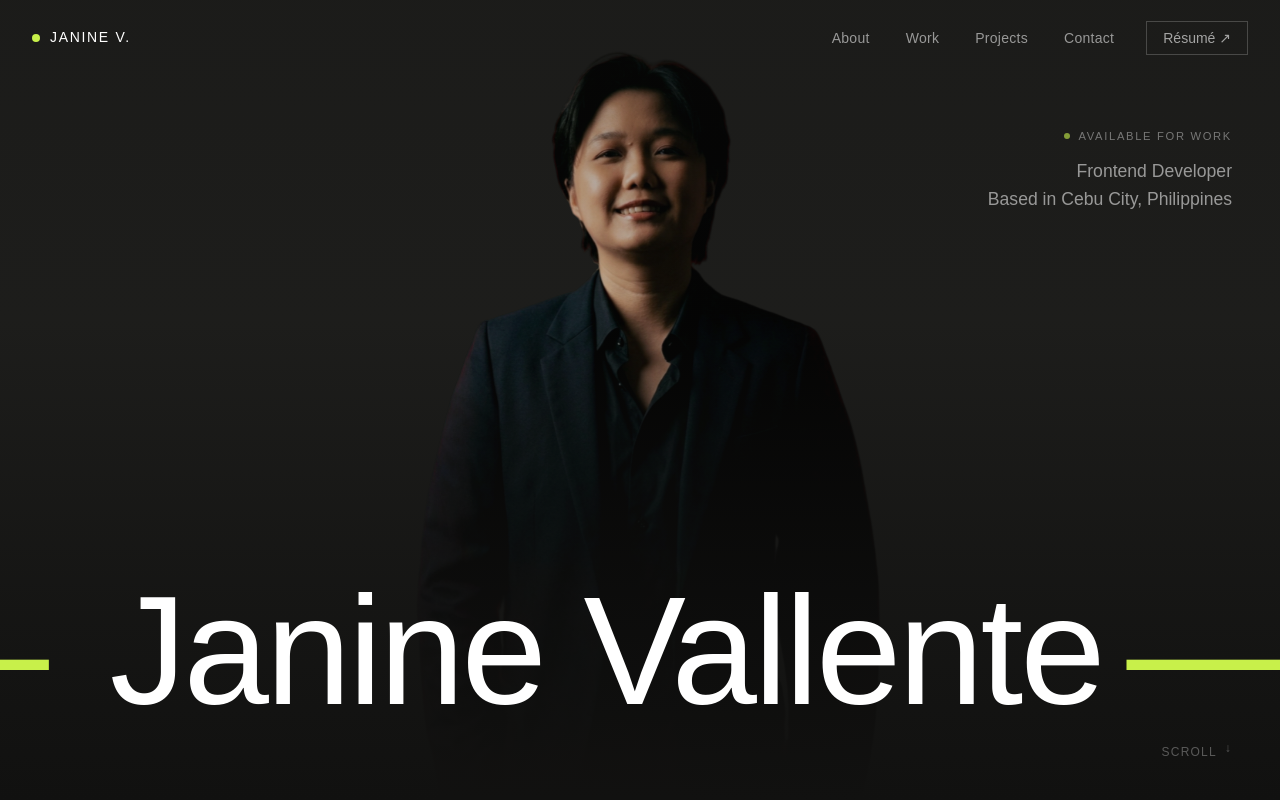
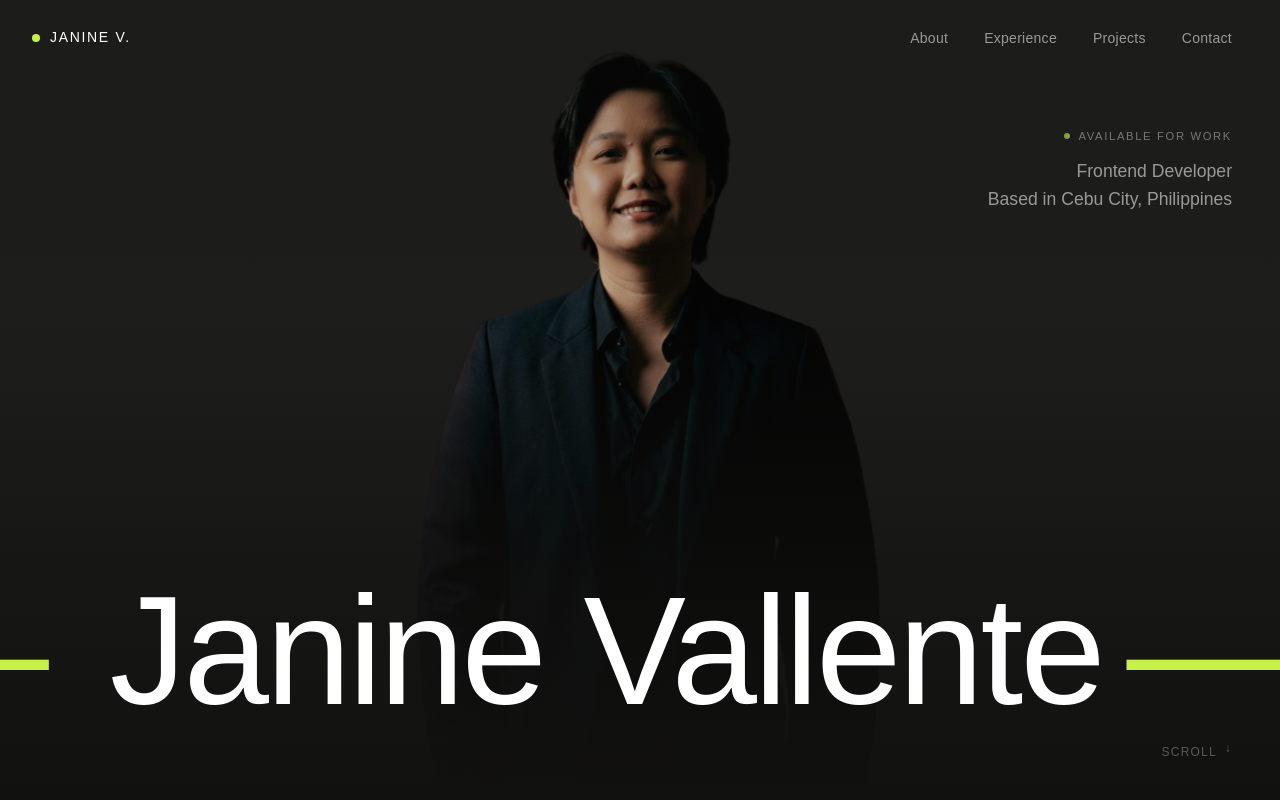
Before and after one commit to janinevallente/janinevallente-portfolio, a Next.js app: page / in a window 1280 px wide. Shown: the top 800 px of the page. Built offline with nearby package versions, Linux system fonts and the light colour scheme.

Commit message:
fix: removed resume button and updated experience navlink

```diff
--- a/src/components/layout/Navbar.tsx
+++ b/src/components/layout/Navbar.tsx
@@ -6,7 +6,7 @@ import { portfolio } from "@/lib/data";
 
 const navLinks = [
   { href: "about", label: "About" },
-  { href: "experience", label: "Work" },
+  { href: "experience", label: "Experience" },
   { href: "projects", label: "Projects" },
   { href: "contact", label: "Contact" },
 ];
@@ -20,7 +20,7 @@ export default function Navbar() {
   const [active, setActive] = useState("");
   const router = useRouter();
   const pathname = usePathname();
-  const isProjectPage = pathname !== "/";
+  const isProjectPage = pathname?.includes("/projects") ?? false;
 
   useEffect(() => {
     const onScroll = () => {
@@ -47,14 +47,16 @@ export default function Navbar() {
     }
   };
 
+  const forceDark = isProjectPage;
+
   return (
     <nav
       className="fixed top-0 inset-x-0 z-50 transition-all duration-500"
       style={{
         padding: scrolled ? "0.75rem 2rem" : "1.25rem 2rem",
-        backgroundColor: scrolled ? "rgba(17,17,16,0.92)" : "transparent",
-        backdropFilter: scrolled ? "blur(14px)" : "none",
-        borderBottom: scrolled ? "1px solid rgba(255,255,255,0.05)" : "none",
+        backgroundColor: forceDark || scrolled ? "rgba(17,17,16,0.92)" : "transparent",
+        backdropFilter: forceDark || scrolled ? "blur(14px)" : "none",
+        borderBottom: forceDark || scrolled ? "1px solid rgba(255,255,255,0.05)" : "none",
       }}
     >
       <div className="max-w-[1400px] mx-auto flex items-center justify-between">
@@ -97,10 +99,13 @@ export default function Navbar() {
                 <span
                   className="transition-colors duration-200"
                   style={{
-                    color: active === link.href ? "#c8f04a" : "rgba(255,255,255,0.55)",
+                    color:
+                      active === link.href || (isProjectPage && link.href === "projects")
+                        ? "#c8f04a"
+                        : "rgba(255,255,255,0.55)",
                   }}
                 >
-                  {active === link.href && (
+                  {(active === link.href || (isProjectPage && link.href === "projects")) && (
                     <span
                       className="inline-block w-1 h-1 rounded-full mr-1.5 mb-0.5"
                       style={{ backgroundColor: "#c8f04a" }}
@@ -111,7 +116,7 @@ export default function Navbar() {
               </button>
             </li>
           ))}
-          <li className="ml-3">
+          {/* <li className="ml-3">
             <a
               href={portfolio.resumeUrl}
               target="_blank"
@@ -125,11 +130,11 @@ export default function Navbar() {
             >
               Résumé ↗
             </a>
-          </li>
+          </li> */}
         </ul>
 
         {/* Mobile */}
-        <a
+        {/* <a
           href={portfolio.resumeUrl}
           target="_blank"
           rel="noopener noreferrer"
@@ -141,7 +146,7 @@ export default function Navbar() {
           }}
         >
           Résumé ↗
-        </a>
+        </a> */}
       </div>
     </nav>
   );
```
